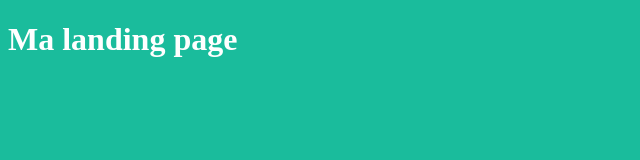
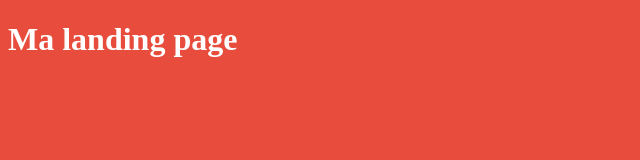
Before and after one commit to StephaneJourdois/landingpage, a plain HTML site: page index.html in a window 1280 px wide. Shown: the whole page, without its empty margins (0-640 px from the left). Drawn offline with Linux system fonts and the light colour scheme.

Commit message:
modification de la couleur de fond

```diff
--- a/index.html
+++ b/index.html
@@ -4,7 +4,7 @@
 	<meta charset="utf-8">
 	<title>Ma landing page</title>
 </head>
-<body style="background: #1abc9c;">
+<body style="background: #e74c3c;">
 	<h1 style="color: white;">Ma landing page</h1>
 </body>
 </html>
```
